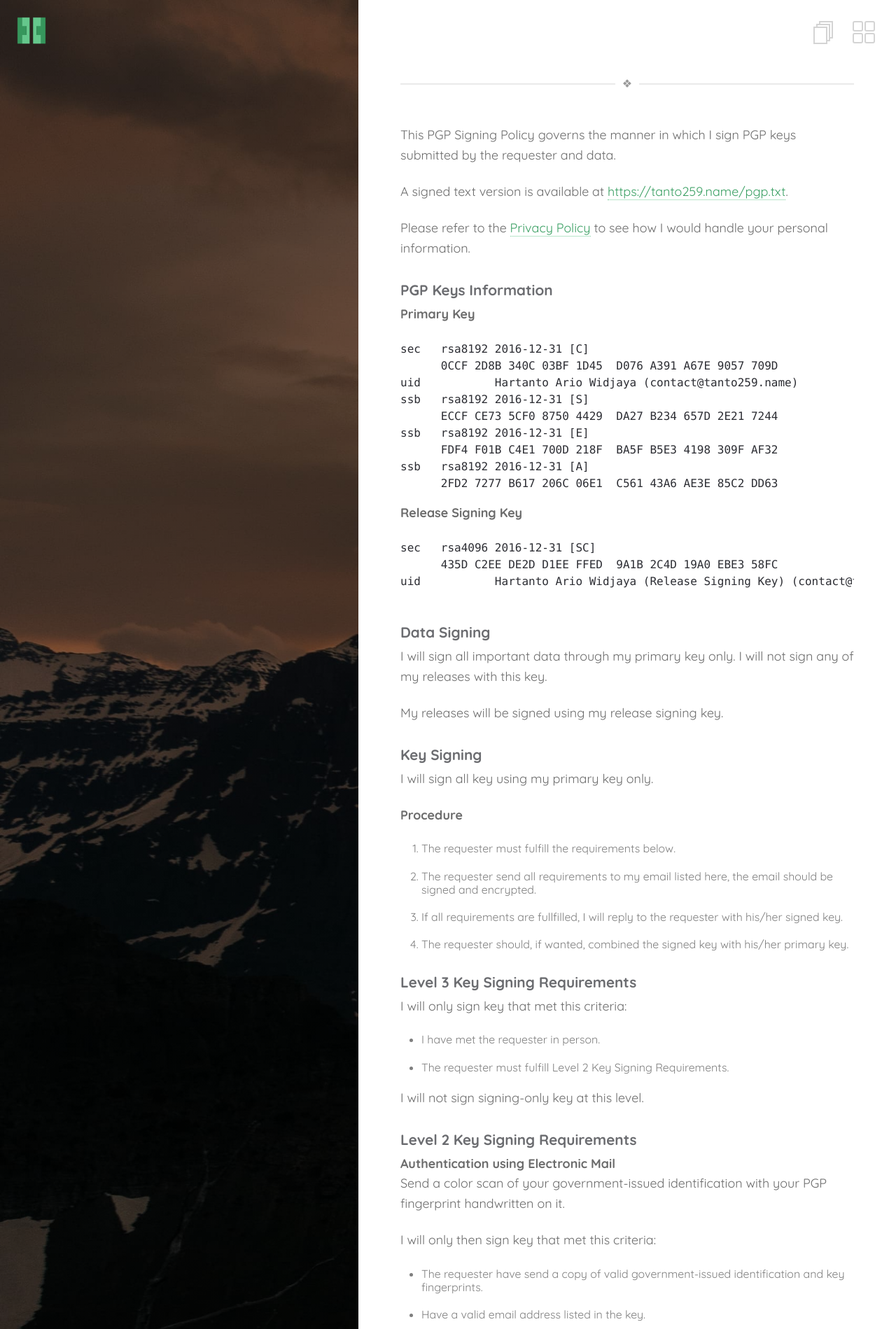
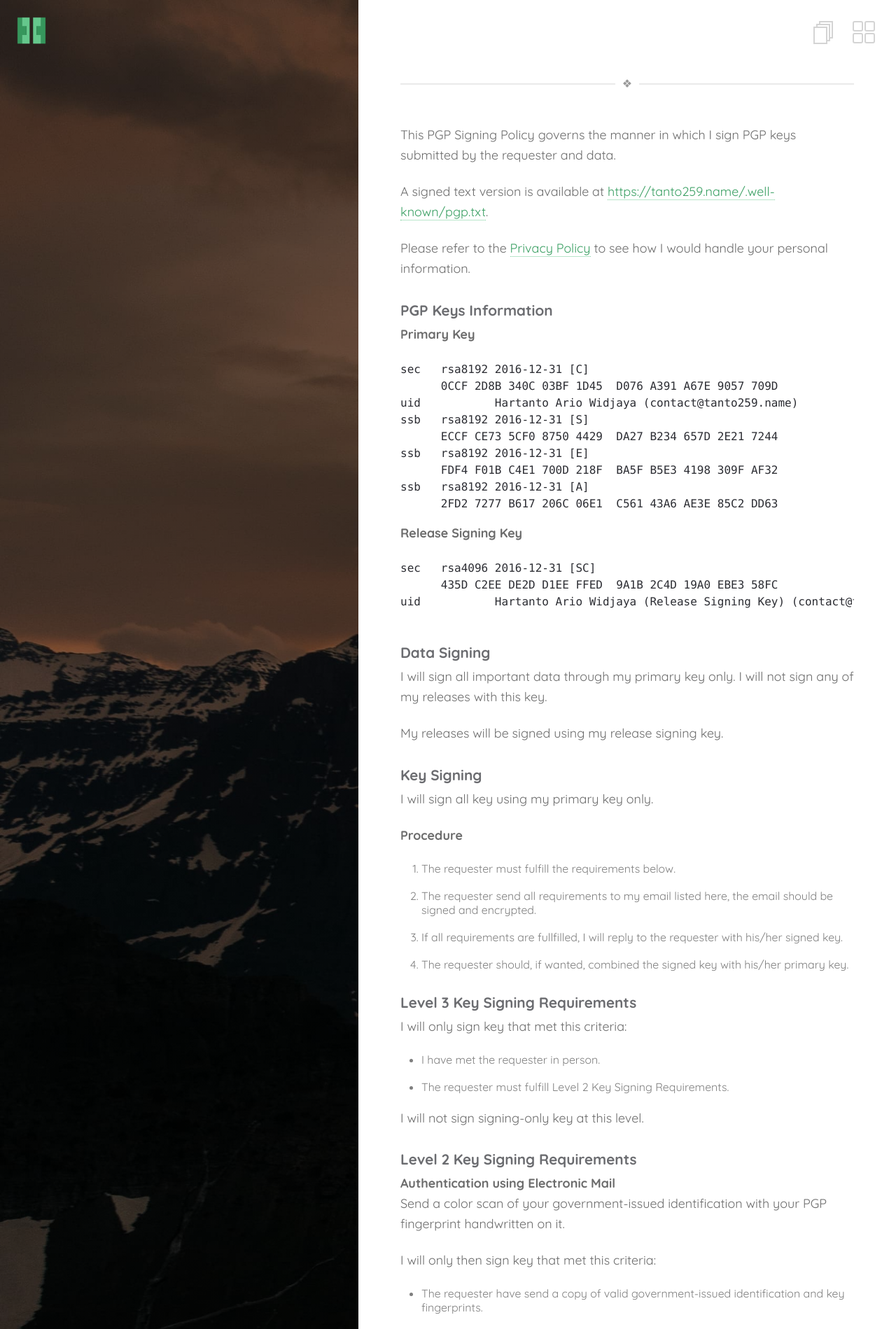
Before and after one commit to tanto259/tanto259.github.io, a Jekyll site: the page built from _pages/pgp.md, in a window 1280 px wide. Shown: the top 1899 px of the page at 70% size. Built offline with Jekyll 4.4.1, drawn with Linux system fonts in a browser that asks for light colours.

Commit message:
Relocate PGP Keys

```diff
--- a/_pages/pgp.md
+++ b/_pages/pgp.md
@@ -5,7 +5,7 @@
 ---
 This PGP Signing Policy governs the manner in which I sign PGP keys submitted by the requester and data.
 
-A signed text version is available at <a href="{{ site.url }}/pgp.txt" target="_blank" rel="noopener noreferrer">{{ site.url }}/pgp.txt</a>.
+A signed text version is available at <a href="{{ site.url }}/.well-known/pgp.txt" target="_blank" rel="noopener noreferrer">{{ site.url }}/.well-known/pgp.txt</a>.
 
 Please refer to the <a href="{{ site.url }}/privacy" target="_blank" rel="noopener noreferrer">Privacy Policy</a> to see how I would handle your personal information.
 
```
Also changed, not shown: .well-known/pgp.txt, 4 other files.
